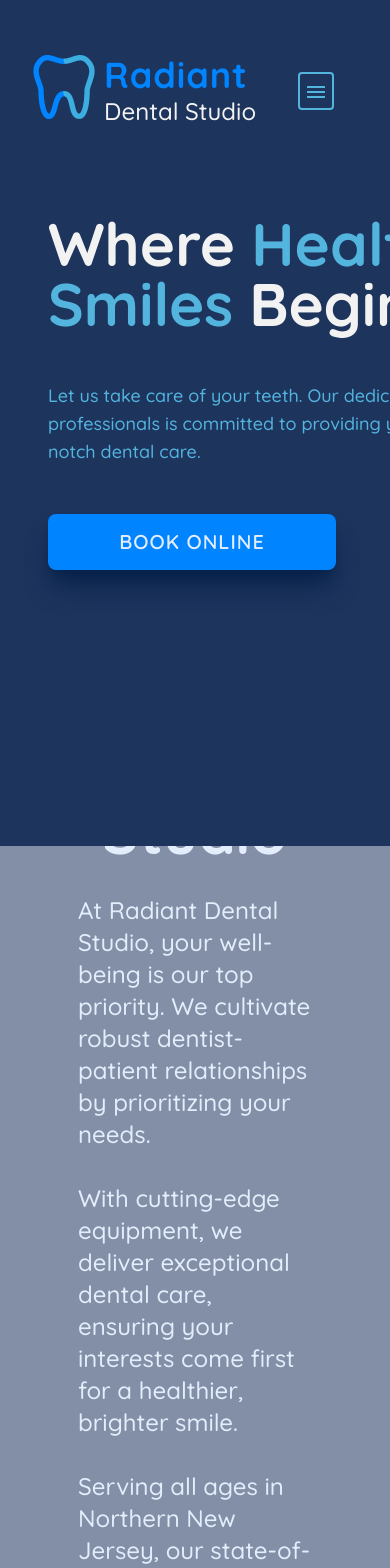
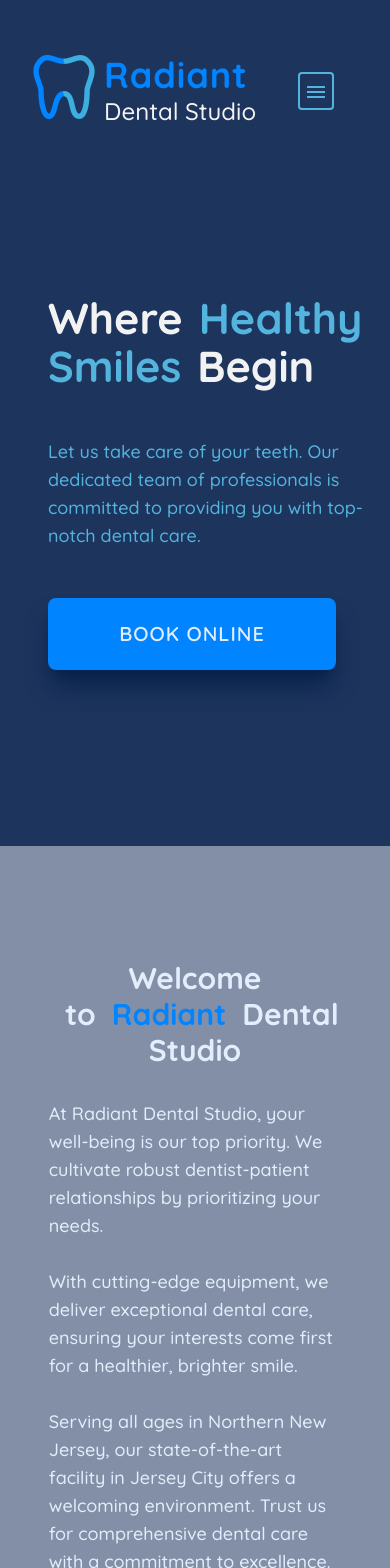
Before and after one commit to sandyFit/Radiant-Dental-Studio, a React (Vite) app: page / in a window 390 px wide. Shown: the top 1568 px of the page. Built offline with nearby package versions, Linux system fonts and the light colour scheme; a web font is replaced by a local one.

Commit message:
Updated About Section Styles for Enhanced Responsiveness

```diff
--- /dev/null
+++ b/src/components/cards/MobileCarousel.jsx
@@ -0,0 +1,9 @@
+import React from 'react'
+
+const MobileCarousel = () => {
+  return (
+    <div>MobileCarousel</div>
+  )
+}
+
+export default MobileCarousel
--- a/src/pages/home/About.jsx
+++ b/src/pages/home/About.jsx
@@ -52,15 +52,16 @@ const About = () => {
         </div>
 
 
-        <div className="w-3/5">
-          <h2 className='text-center text-white3 text-6xl font-bold'>
+        <div className="flex flex-col justify-center items-center">
+          <h2 className='text-center text-white3 text-3xl md:text-5xl  xl:text-6xl font-bold
+            w-2/3 lg:w-2/4 xl:w-2/4 2xl:w-3/5'>
             Welcome to
             <span className='text-azure' style={{ margin: ' 0 1rem' }}>
               Radiant
             </span>
             Dental Studio
           </h2>
-          <p className='text-2xl text-white3 font-medium mt-8'>
+          <p className='text-lg md:text-xl xl:text-2xl text-white3 font-medium mt-8 w-3/4 lg:w-2/4 xl:w-2/4 2xl:w-3/5'>
             At Radiant Dental Studio, your well-being is our top priority. We cultivate robust dentist-patient
             relationships by prioritizing your needs.
             <br/><br/>
--- a/src/pages/home/Hero.jsx
+++ b/src/pages/home/Hero.jsx
@@ -7,9 +7,10 @@ const Hero = () => {
     <section className='bg-spaceCadet flex lg:justify-start xl:justify-around relative'
       style={{ minHeight: `calc(100vh - 180px)` }}>
 
-      <div className='flex flex-col w-1/3 space-y-12 pt-[2rem] md:pt-[6rem] lg:pt-[10rem] xl:pt-[12rem]
+      <div className='flex flex-col w-1/3 space-y-12 pt-[7rem] md:pt-[10rem] xl:pt-[12rem]
         pl-12 md:pl-[6rem] lg:pl-[10rem] xl:pl-12'>
-        <h1 className='text-6xl md:text-7xl lg:text-8xl text-white font-bold w-full max-w-12 '>
+        <h1 className='text-[2.7rem] md:text-7xl lg:text-8xl text-white font-bold w-full max-w-12
+          leading-[3rem]'>
           <span >
             Where
             <span className='text-spanishBlue' style={{ margin: ' 0 1rem' }}>
@@ -18,13 +19,13 @@ const Hero = () => {
           </span>
           Begin
         </h1>
-        <p className='text-spanishBlue text-lg md:text-xl lg:text-2xl font-medium w-[30rem] md:w-[40rem]
+        <p className='text-spanishBlue text-lg md:text-xl lg:text-2xl font-medium w-[20rem] md:w-[40rem]
           lg:w-[50rem] xl:w-[55rem]'>
           Let us take care of your teeth. Our dedicated team of professionals
           is committed to providing you with top-notch dental care.
         </p>
 
-        <button className='filled-btn p-3 md:p-5 w-72'>
+        <button className='filled-btn p-5 w-72'>
           Book online
         </button>
       </div>
```
